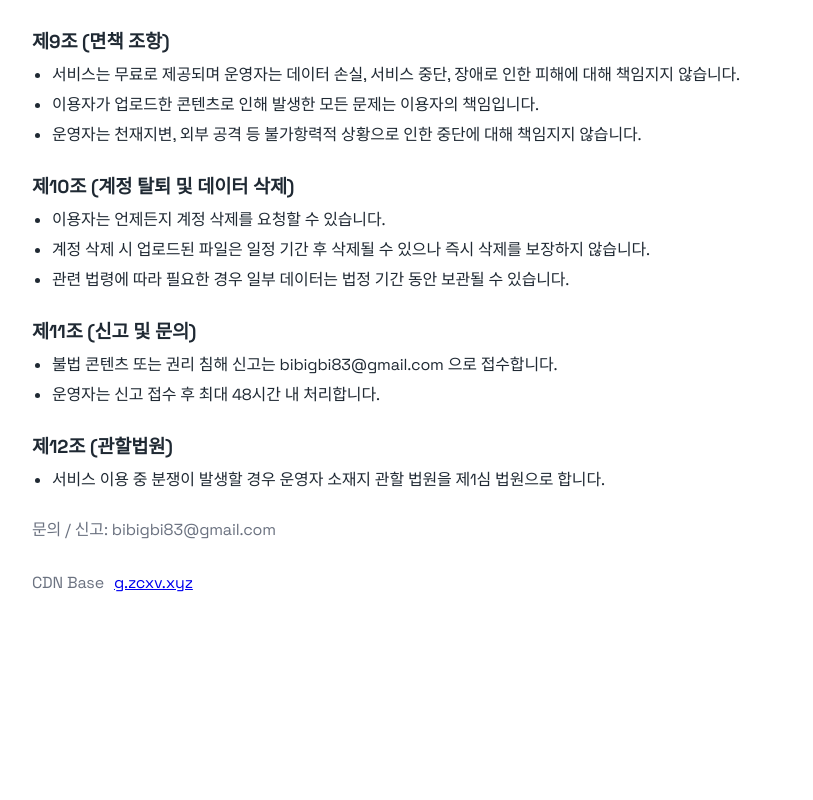
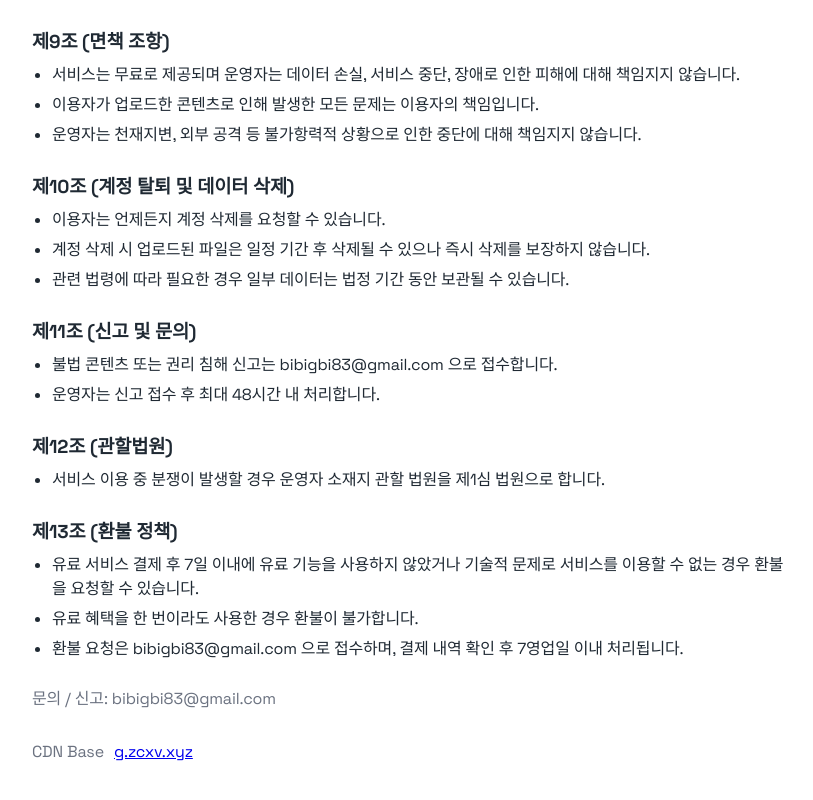
Before and after one commit to b1bibig/-ai-frendly-cdn-service, a Next.js app: page /terms in a window 1280 px wide. Shown: the part 1489-2289 px from the top of the page, without its empty margins (0-813 px from the left). Before the commit the page ends 2146 px from the top, so only its background shows below. Built offline with nearby package versions, Linux system fonts and the light colour scheme; no server answers.

Commit message:
Update refund policy terms

```diff
--- a/app/terms/page.js
+++ b/app/terms/page.js
@@ -94,6 +94,14 @@ const sections = [
       "서비스 이용 중 분쟁이 발생할 경우 운영자 소재지 관할 법원을 제1심 법원으로 합니다.",
     ],
   },
+  {
+    heading: "제13조 (환불 정책)",
+    body: [
+      "유료 서비스 결제 후 7일 이내에 유료 기능을 사용하지 않았거나 기술적 문제로 서비스를 이용할 수 없는 경우 환불을 요청할 수 있습니다.",
+      "유료 혜택을 한 번이라도 사용한 경우 환불이 불가합니다.",
+      "환불 요청은 bibigbi83@gmail.com 으로 접수하며, 결제 내역 확인 후 7영업일 이내 처리됩니다.",
+    ],
+  },
 ];
 
 export default function TermsPage() {
```
